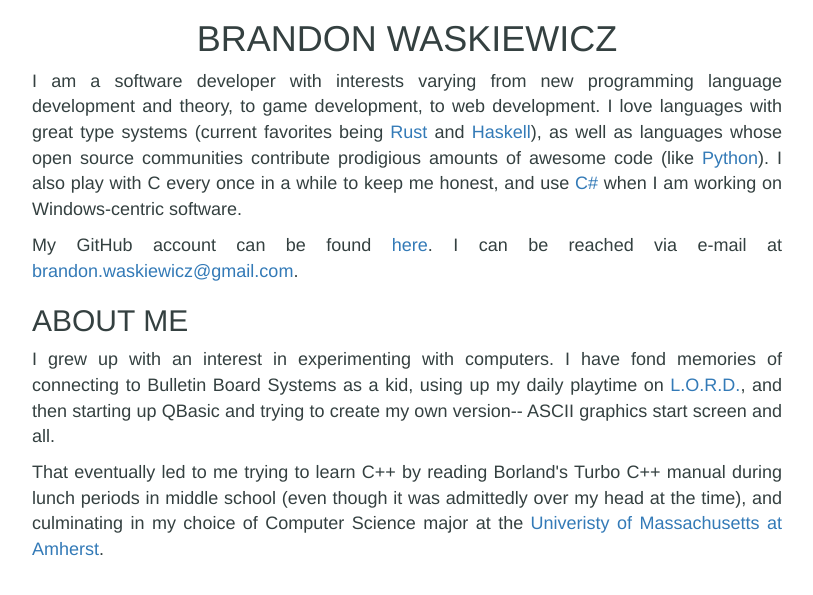
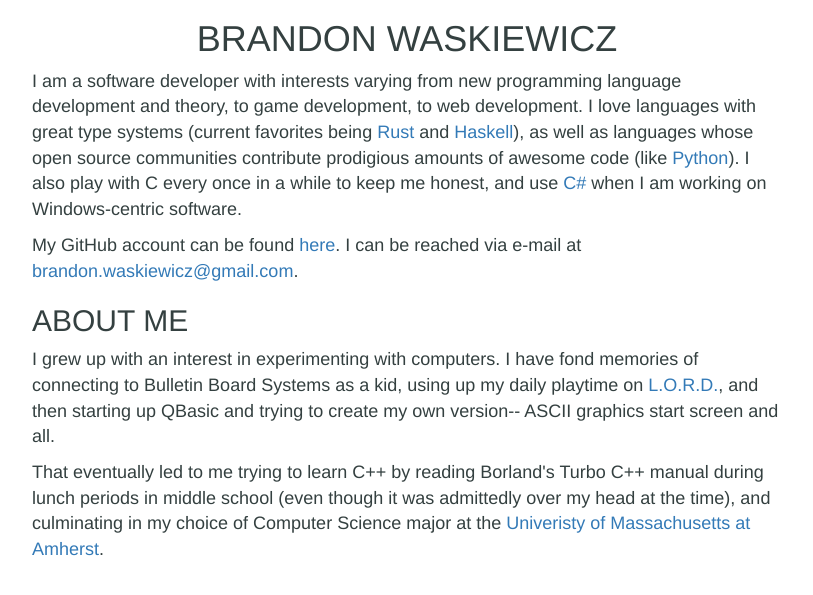
Before and after one commit to brandonw/personal-site, a Django app: template personal-site/templates/pages/home.html in a window 1280 px wide. Shown: the part 51-646 px from the top of the page, without its empty margins (233-1046 px from the left). Run offline with Django 3.2, Linux system fonts and the light colour scheme; the template is opened without the code that fills it, so the values that code supplies are empty; some libraries are stand-ins or nearby versions.

Commit message:
Remove justification of home page

```diff
--- a/personal-site/templates/pages/home.html
+++ b/personal-site/templates/pages/home.html
@@ -10,7 +10,7 @@
 
 <h1 class="text-center heading">BRANDON WASKIEWICZ</h1>
 
-<p class="text-justify">I am a software developer with interests varying
+<p>I am a software developer with interests varying
 from new programming language development and theory, to game development,
 to web development. I love languages with great type systems (current favorites
 being <a href="http://www.rust-lang.org/">Rust</a> and
@@ -21,19 +21,19 @@ in a while to keep me honest, and use
 <a href="http://en.wikipedia.org/wiki/C_Sharp_(programming_language)">C#</a>
 when I am working on Windows-centric software.</p>
 
-<p class="text-justify">My GitHub account can be found
+<p>My GitHub account can be found
 <a href="https://github.com/brandonw/">here</a>. I can be reached via e-mail at
 <a href="mailto:brandon.waskiewicz@gmail.com">brandon.waskiewicz@gmail.com</a>.
 
 <h2>ABOUT ME</h2>
-<p class="text-justify">I grew up with an interest in experimenting with
+<p>I grew up with an interest in experimenting with
 computers. I have fond memories of connecting to Bulletin Board Systems as a
 kid, using up my daily playtime on
 <a href="http://en.wikipedia.org/wiki/Legend_of_the_Red_Dragon">L.O.R.D.</a>,
 and then starting up QBasic and trying to create my own version-- ASCII
 graphics start screen and all.</p>
 
-<p class="text-justify">That eventually led to me trying to learn C++
+<p>That eventually led to me trying to learn C++
 by reading Borland's Turbo C++ manual during lunch periods in middle school
 (even though it was admittedly over my head at the time), and culminating in
 my choice of Computer Science major at the
```
